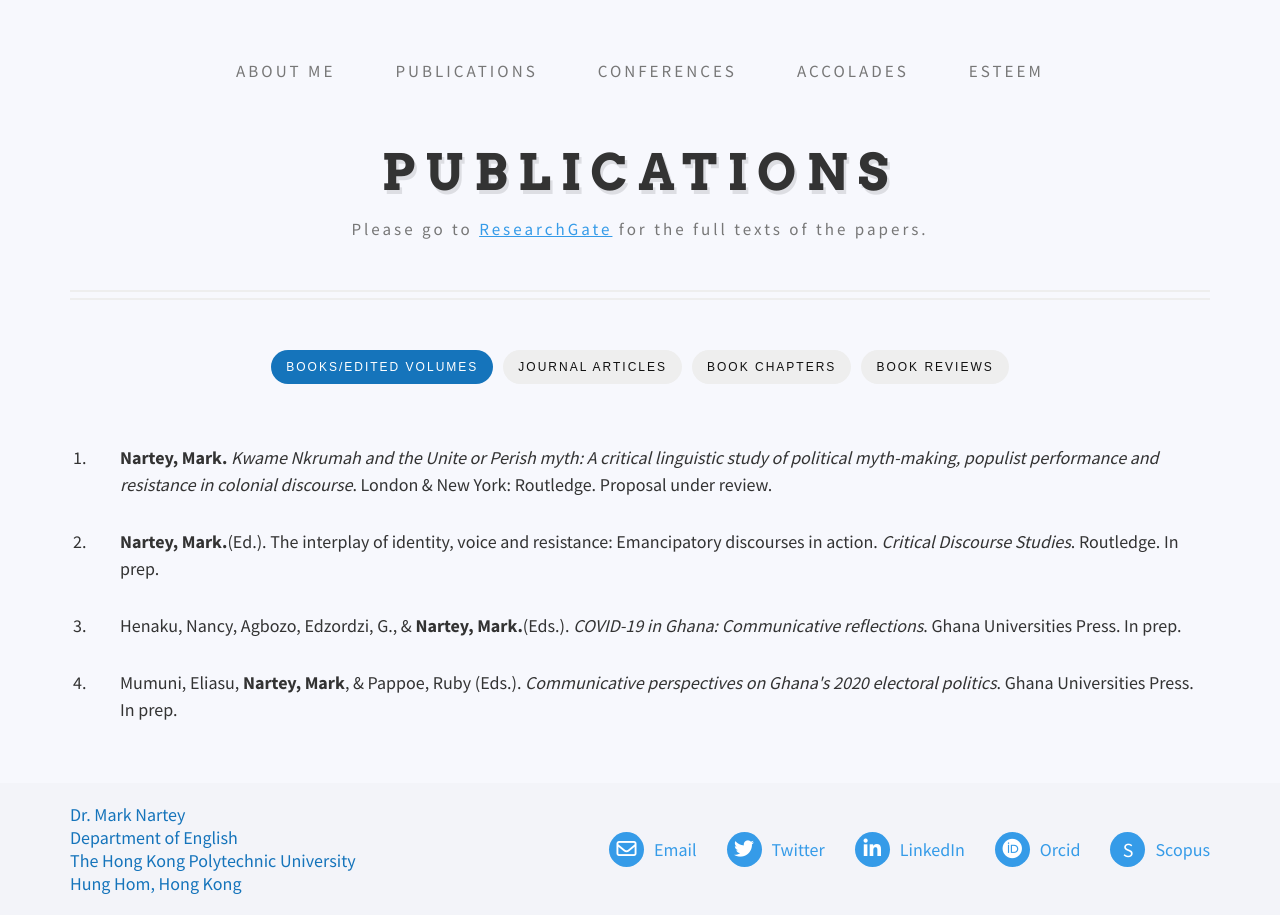
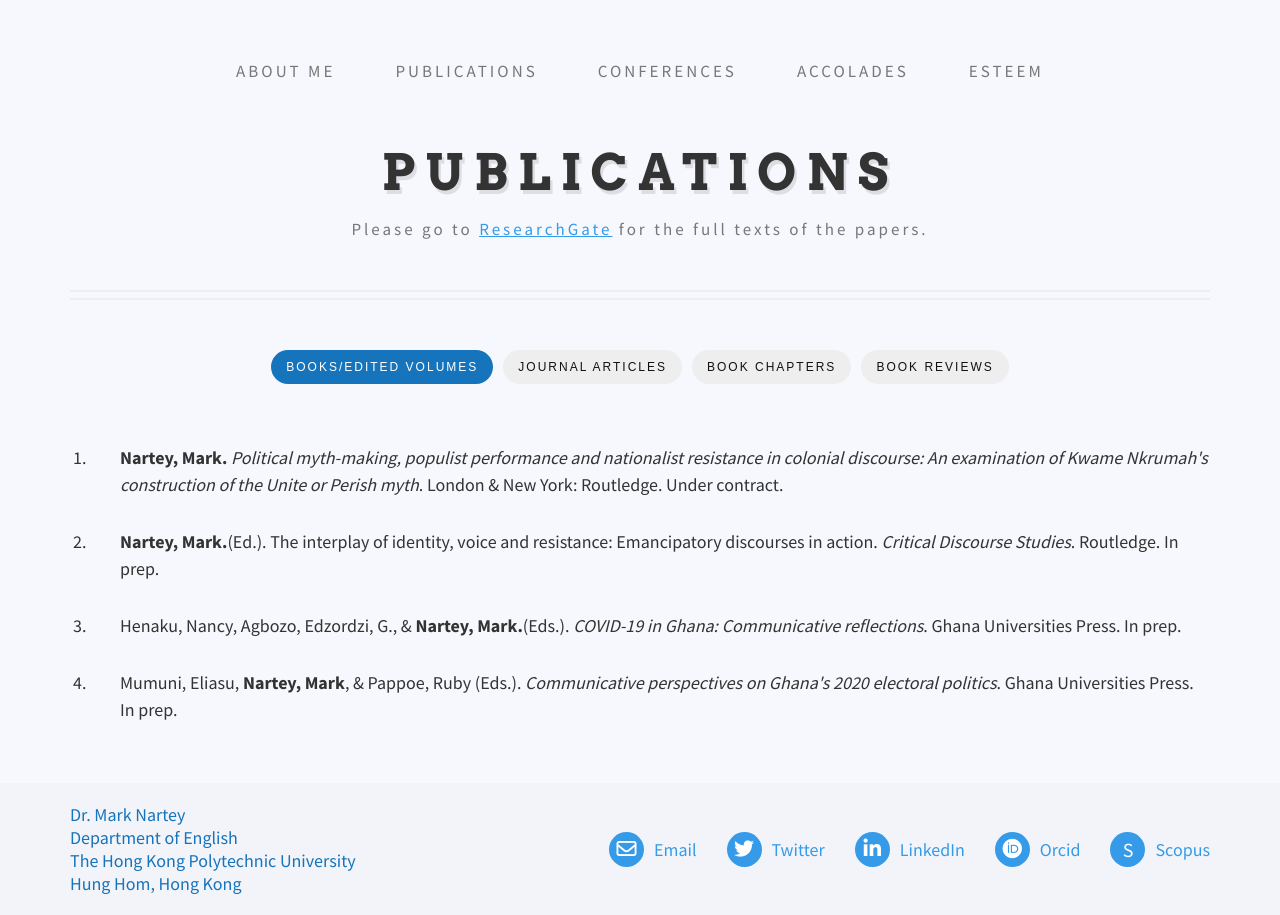
Before and after one commit to danielcornock/marknartey.com, a Jekyll site: the page built from _pages/publications.md, in a window 1280 px wide. Built offline with Jekyll 4.4.1, drawn with Linux system fonts in a browser that asks for light colours; nearby versions of some CDN libraries.

Commit message:
Update Content “Books”

```diff
--- a/_data/books.yml
+++ b/_data/books.yml
@@ -1,8 +1,8 @@
 items:
-  - content: "<b>Nartey, Mark.</b> <i>Kwame Nkrumah and the Unite or Perish myth: A
-      critical linguistic study of political myth-making, populist performance
-      and resistance in colonial discourse</I>. London & New York: Routledge.
-      Proposal under review."
+  - content: "<b>Nartey, Mark.</b> <i>Political myth-making, populist performance
+      and nationalist resistance in colonial discourse: An examination of Kwame
+      Nkrumah's construction of the Unite or Perish myth</I>. London & New York:
+      Routledge. Under contract."
   - content: "<b>Nartey, Mark.</b>(Ed.). The interplay of identity, voice and
       resistance: Emancipatory discourses in action. <i>Critical Discourse
       Studies</I>. Routledge. In prep."
```
